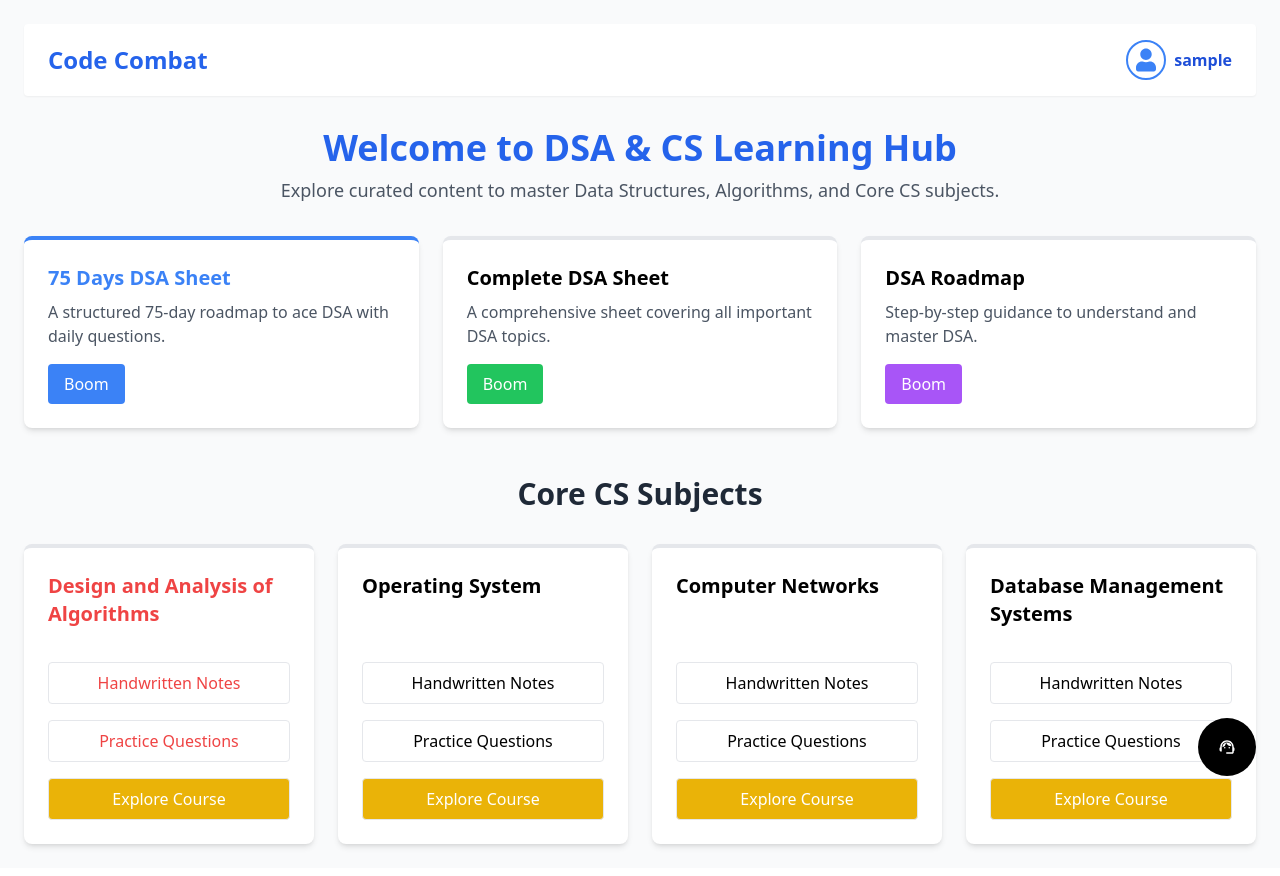
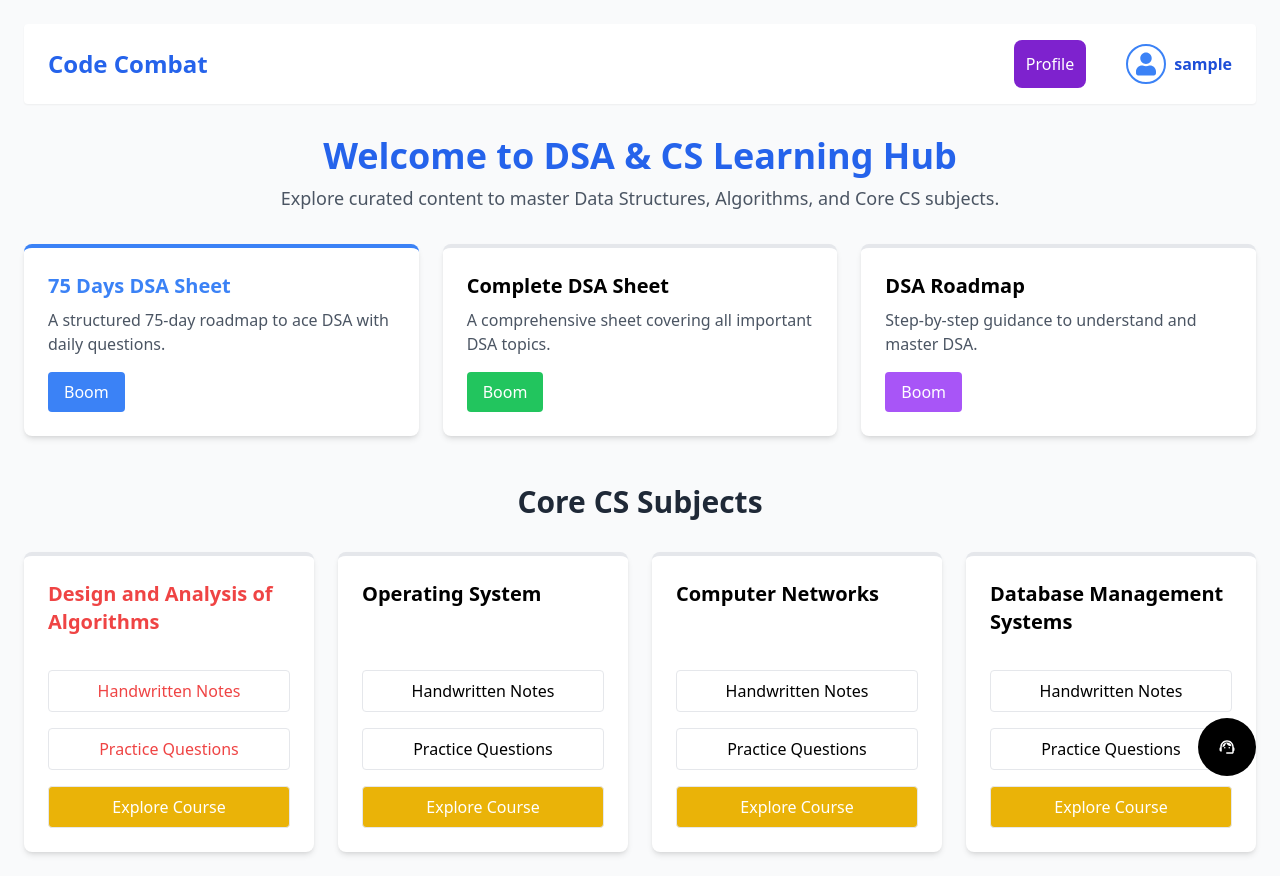
Before and after one commit to NightFury300/CodeCombat, a React (Create React App) app in the folder client/: page / in a window 1280 px wide. Built offline with nearby package versions, Linux system fonts and the light colour scheme; sample sign-in values are in the browser's storage.

Commit message:
Updates are Done <-->

```diff
--- a/client/src/Components/Navbar/Navbar.js
+++ b/client/src/Components/Navbar/Navbar.js
@@ -16,7 +16,7 @@ const Navbar = () => {
   return (
     <div className='w-screen h-16 bg-[#8543F6] text-white flex items-center justify-around p-4 z-100'>
       {/* Home Link */}
-      <Link to="/" className="text-white hover:text-gray-300">Home</Link>
+      <Link to="/" className="text-white hover:text-gray-300">Learnings</Link>
       <Link to="/profile" className="text-white hover:text-gray-300">Profile</Link>
 
       {/* Practice Link */}
--- a/client/src/Pages/HomePage.js
+++ b/client/src/Pages/HomePage.js
@@ -82,15 +82,23 @@ const HomePage = () => {
     navigate("/profile");
   };
 
+  const handleMove = () => {
+    navigate("/profile");
+  };
+
   return (
     <div className="container mx-auto p-6 bg-gray-50">
       {/* Navbar */}
       <nav className="flex justify-between items-center bg-white shadow-sm px-6 py-4 mb-8 w-[screen] mx-auto rounded">
         <div className="text-2xl font-bold text-blue-600">Code Combat</div>
         {user ? (
-          <div className="flex items-center justify-center gap-2 cursor-pointer"
+          <div className="flex items-center justify-center gap-2 cursor-pointer ="
           onClick={handleProfile}
           >
+            <div className="p-3 flex items-center justify-center bg-purple-700 text-white rounded-lg mr-8">
+                      <p className="">Profile</p>
+           </div>
+
           <button
             className="flex items-center justify-center border-2 border-blue-500 text-blue-500 p-2 rounded-full h-10 w-10 hover:bg-blue-500 hover:text-white"
           >
```
